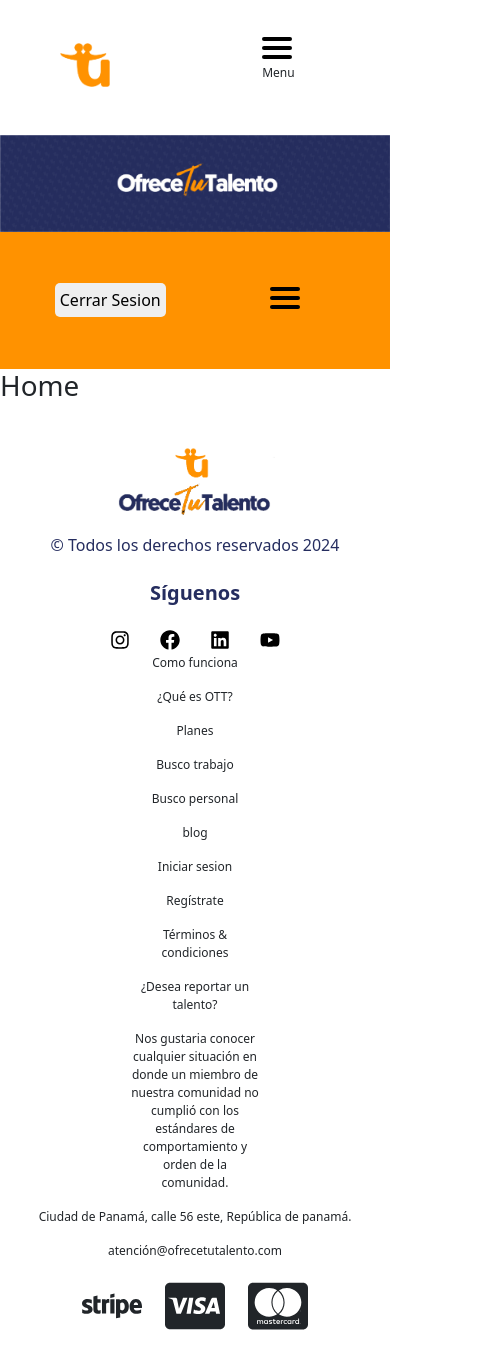
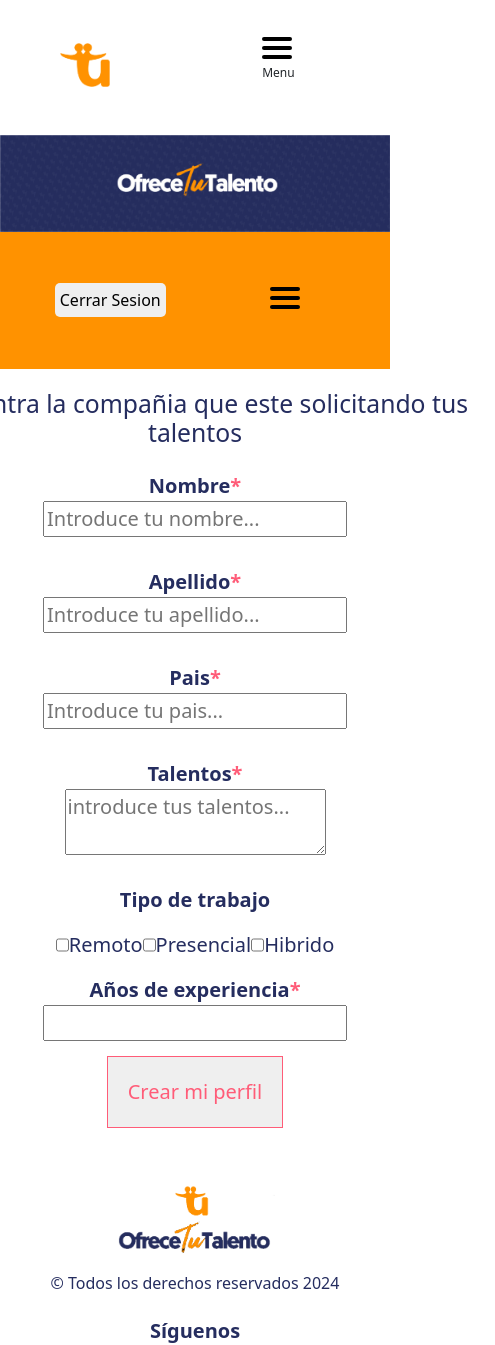
Before and after one commit to spread23/OTT-WEB, a React (Vite) app: page /lookingForJob/home in a window 390 px wide. Shown: the top 1345 px of the page, 495 px wide, since content can reach past the window. Built offline with nearby package versions, Linux system fonts and the light colour scheme.

Commit message:
Adding profile and vacants section

```diff
--- a/src/components/home/Home.jsx
+++ b/src/components/home/Home.jsx
@@ -3,9 +3,53 @@ import React from 'react'
 import './home.css'
 
 export const Home = () => {
+    const onSubmit = (e) => {
+        e.preventDefault()
+    }
     return (
         <>
-            <h1>Home</h1>
+            <div className='home-container'>
+                <div className='form-home'>
+                    <h2 className='home-title'>
+                        Encuentra la compañia que este solicitando tus talentos
+                    </h2>
+                    <form onSubmit={onSubmit} className='form-container'>
+                        <div className='input-container'>
+                            <label className='title-form' htmlFor="name">Nombre<strong>*</strong></label>
+                            <input type="text" name='name' placeholder='Introduce tu nombre...' />
+                        </div>
+
+                        <div className='input-container'>
+                            <label className='title-form' htmlFor="lastname">Apellido<strong>*</strong></label>
+                            <input type="text" name='lastname' placeholder='Introduce tu apellido...' />
+                        </div>
+
+                        <div className='input-container'>
+                            <label className='title-form' htmlFor="country">Pais<strong>*</strong></label>
+                            <input type="text" name='country' placeholder='Introduce tu pais...' />
+                        </div>
+
+                        <div className='input-container'>
+                            <label className='title-form' htmlFor="talents">Talentos<strong>*</strong></label>
+                            <textarea type="text" name='talents' placeholder='introduce tus talentos...' />
+                        </div>
+
+                        <label className='label-check title-form' htmlFor="type">Tipo de trabajo</label>
+                        <div className='input-container-check'>
+                            <input type="checkbox" name='remote' />Remoto
+                            <input type="checkbox" name='presencial' />Presencial
+                            <input type="checkbox" name='hibrido' />Hibrido
+                        </div>
+
+                        <div className='input-container'>
+                            <label className='title-form' htmlFor="experience">Años de experiencia<strong>*</strong></label>
+                            <input type="number" name='experience' />
+                        </div>
+
+                        <button className='submit-form' type='submit'>Crear mi perfil</button>
+                    </form>
+                </div>
+            </div>
         </>
     )
 }
--- a/src/components/home/home.css
+++ b/src/components/home/home.css
@@ -0,0 +1,59 @@
+.home-container {
+    width: 100%;
+    padding: 20px;
+    display: flex;
+    flex-direction: column;
+    justify-content: center;
+    align-items: center;
+    text-align: center;
+}
+
+.input-container {
+    display: flex;
+    flex-direction: column;
+    margin: 15px;
+}
+
+.input-container strong {
+    color: #FF5C78;
+}
+
+.input-container-check {
+    display: flex;
+    flex-direction: row;
+}
+
+.form-home {
+    width: 600px;
+    color: #252D5F;
+}
+
+.form-container {
+    font-size: 20px;
+    display: flex;
+    flex-wrap: wrap;
+    justify-content: center;
+    align-items: center;
+    text-align: center;
+}
+
+.label-check {
+    margin: 15px;
+}
+
+.title-form {
+    font-weight: bold;
+}
+
+.submit-form {
+    border: 1px solid #FF5C78;
+    padding: 20px;
+    color: #FF5C78;
+}
+
+@media (max-width: 690px) {
+    .form-container {
+        display: flex;
+        flex-direction: column;
+    }
+}
--- a/src/components/vacants/Vacants.jsx
+++ b/src/components/vacants/Vacants.jsx
@@ -5,7 +5,48 @@ import './vacants.css'
 export const Vacants = () => {
     return (
         <>
-            <h1>Vacantes</h1>
+            <div className='table-container'>
+                <table className='table-vacants'>
+                    <thead>
+                        <tr>
+                            <th>Nombre</th>
+                            <th>Estatus</th>
+                            <th>Aplicantes</th>
+                            <th>Fecha de publicacion</th>
+                            <th></th>
+                            <th></th>
+                        </tr>
+                    </thead>
+                    <tbody>
+                        <tr>
+                            <td>Nombre de la vacante <br/><strong>Empresa</strong></td>
+                            <td className='vacant-status-red'>Convocatoria abierta</td>
+                            <td>14 talentos</td>
+                            <td>19/07/2022</td>
+                            <td><button className='btn-vacant'>Aplicar a la vacante</button></td>
+                            <td><button className='vacant-option'>...</button></td>
+                        </tr>
+
+                        <tr>
+                            <td>Nombre de la vacante <br/><strong>Empresa</strong></td>
+                            <td className='vacant-status-green'>Convocatoria abierta</td>
+                            <td>14 talentos</td>
+                            <td>19/07/2022</td>
+                            <td><button className='btn-vacant'>Aplicar a la vacante</button></td>
+                            <td><button className='vacant-option'>...</button></td>
+                        </tr>
+
+                        <tr>
+                            <td>Nombre de la vacante <br/><strong>Empresa</strong></td>
+                            <td className='vacant-status-red'>Convocatoria abierta</td>
+                            <td>14 talentos</td>
+                            <td>19/07/2022</td>
+                            <td><button className='btn-vacant'>Aplicar a la vacante</button></td>
+                            <td><button className='vacant-option'>...</button></td>
+                        </tr>
+                    </tbody>
+                </table>
+            </div>
         </>
     )
 }
--- a/src/components/vacants/vacants.css
+++ b/src/components/vacants/vacants.css
@@ -0,0 +1,44 @@
+table {
+    width: 100%;
+}
+
+th, td {
+    padding: 10px;
+    margin: 12px;
+}
+
+thead {
+    background-color: rgb(203, 212, 209);
+}
+
+td {
+    color: gray;
+}
+
+.vacant-status-red {
+    background-color: rgb(223, 15, 15);
+    padding: 8px;
+    color: white;
+}
+
+.vacant-status-green {
+    background-color: rgb(25, 168, 25);
+    padding: 8px;
+    color: white;
+}
+
+td strong {
+    color: #252D5F;
+}
+
+.btn-vacant {
+    background-color: #FF5C78;
+    padding: 8px;
+    border-radius: 5px;
+    border: none;
+    color: white;
+}
+
+.vacant-option {
+    border: none;
+}
```
